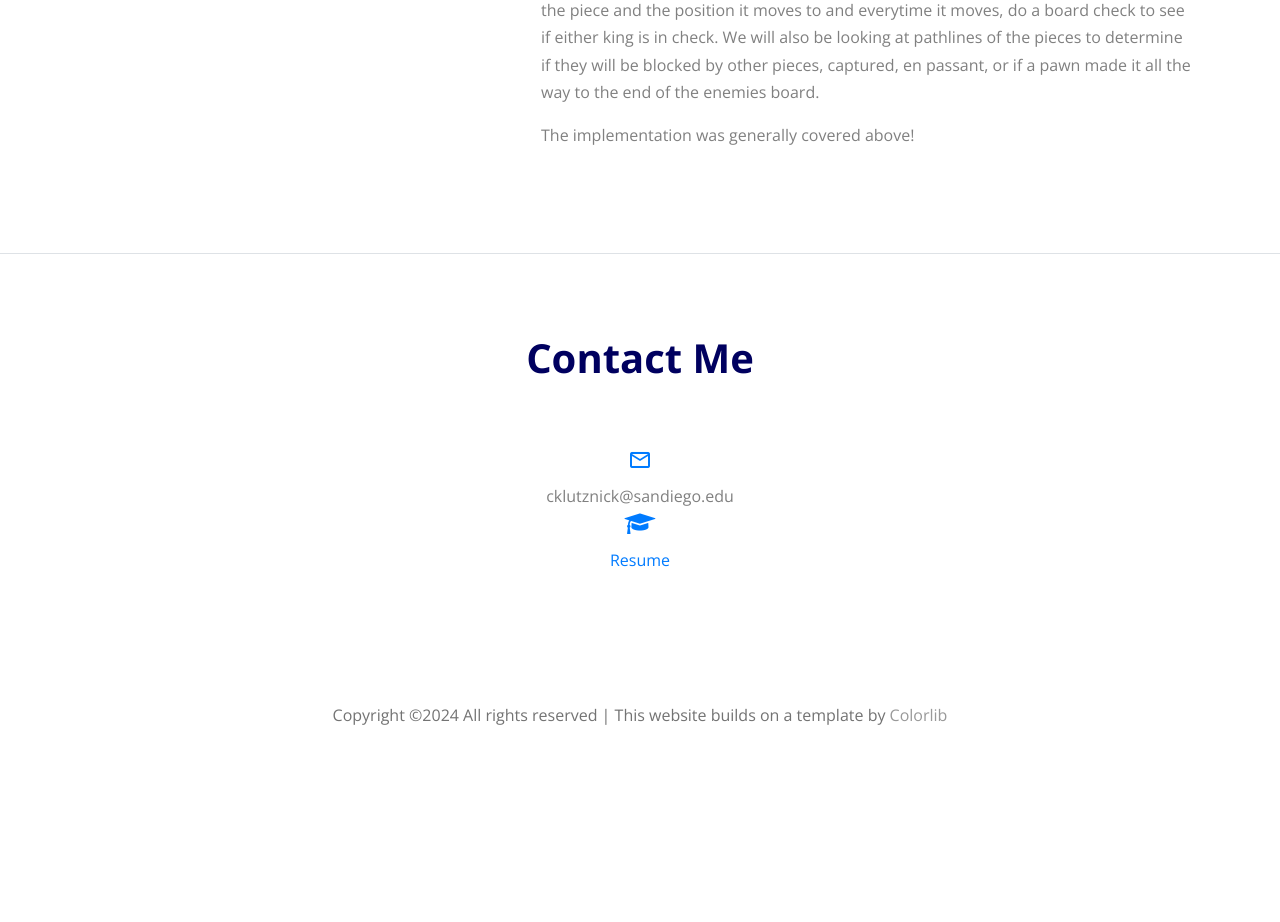
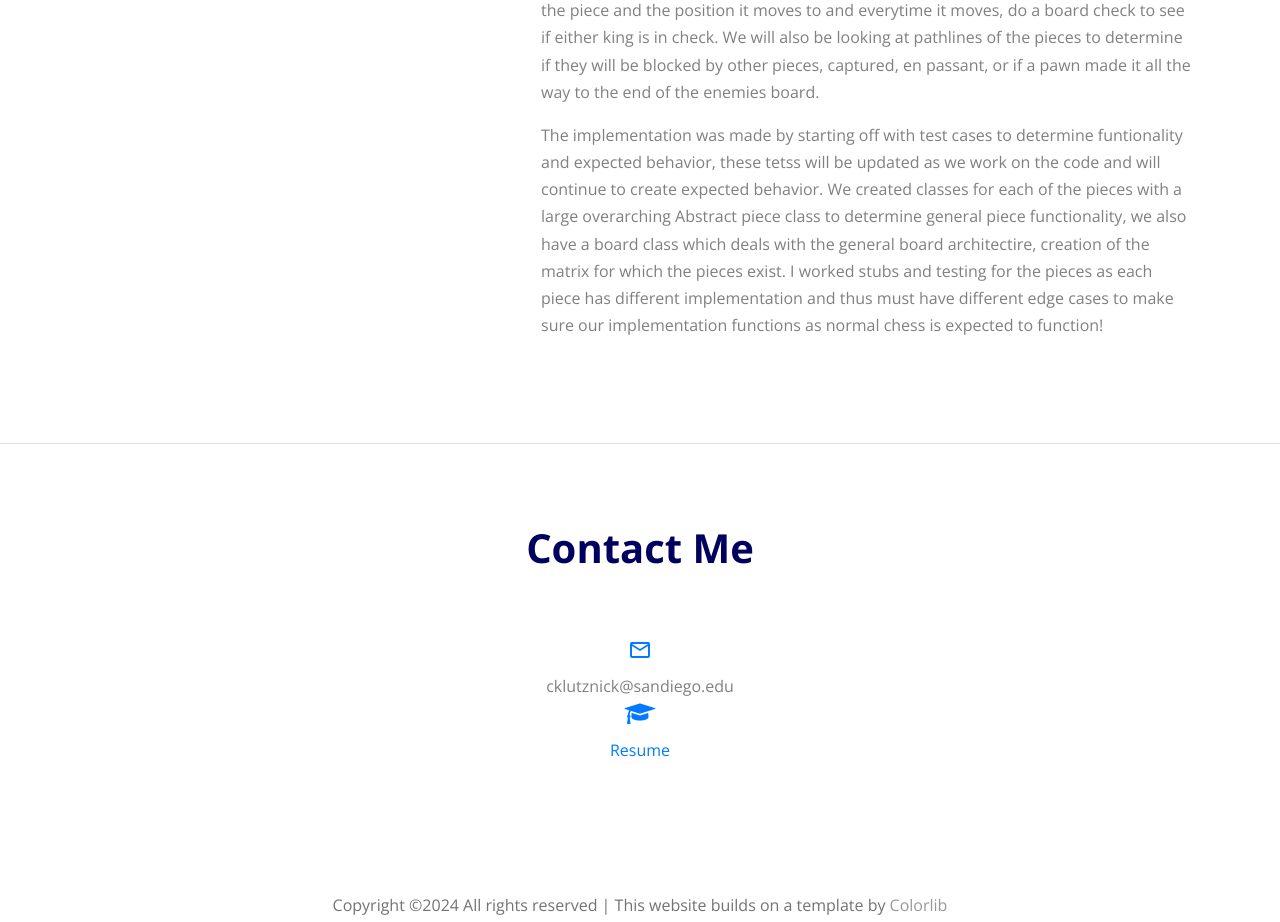
Before and after one commit to cklutznick/cklutznick.github.io, a plain HTML site: page index.html in a window 1280 px wide. Shown: the part 1032-1954 px from the top of the page. Before the commit the page ends 1777 px from the top, so only its background shows below. Drawn offline with nearby package versions, Linux system fonts and the light colour scheme; a script that the page names is missing; files whose address does not match are found by name.

Commit message:
added implementation section

```diff
--- a/index.html
+++ b/index.html
@@ -150,7 +150,12 @@
               enemies board.
               </p>
               <p>
-              The implementation was generally covered above!
+              The implementation was made by starting off with test cases to determine funtionality and expected behavior, these tetss
+              will be updated as we work on the code and will continue to create expected behavior. We created classes for each of the pieces
+              with a large overarching Abstract piece class to determine general piece functionality, we also have a board class which deals with
+              the general board architectire, creation of the matrix for which the pieces exist. I worked stubs and testing for the pieces
+              as each piece has different implementation and thus must have different edge cases to make sure our implementation functions
+              as normal chess is expected to function!
               </p>
 
 
```
